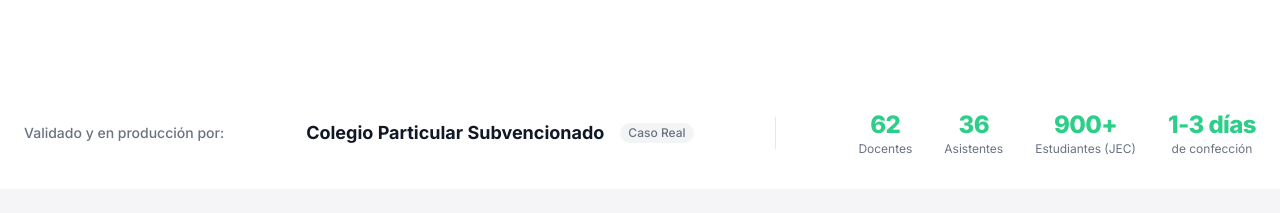
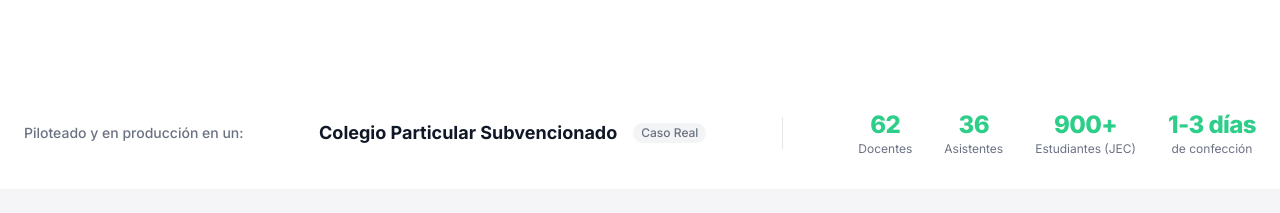
Before and after one commit to beacademic/beacademics, a React (Vite) app: page /#/syncroedu in a window 1280 px wide. Shown: the part 1120-1333 px from the top of the page. Built offline with nearby package versions, Linux system fonts and the light colour scheme.

Commit message:
refactor(ui): update social proof label in SyncroEdu
Clarify the validation context by updating the label to indicate the pilot environment.

```diff
--- a/src/pages/SyncroEdu.tsx
+++ b/src/pages/SyncroEdu.tsx
@@ -181,7 +181,7 @@ export default function SyncroEdu() {
             {/* SECCIÓN 3 — SOCIAL PROOF */}
             <section className="bg-white border-b border-gray-100 py-8 px-6 relative z-10">
                 <div className="max-w-7xl mx-auto flex flex-col md:flex-row items-center justify-between gap-6 flex-wrap">
-                    <span className="text-sm text-gray-500 font-medium">Validado y en producción por:</span>
+                    <span className="text-sm text-gray-500 font-medium">Piloteado y en producción en un:</span>
                     <div className="font-bold text-gray-900 text-lg flex items-center gap-2">
                          Colegio Particular Subvencionado <span className="text-xs bg-gray-100 text-gray-500 px-2 py-0.5 rounded-full ml-2 font-medium">Caso Real</span>
                     </div>
```
